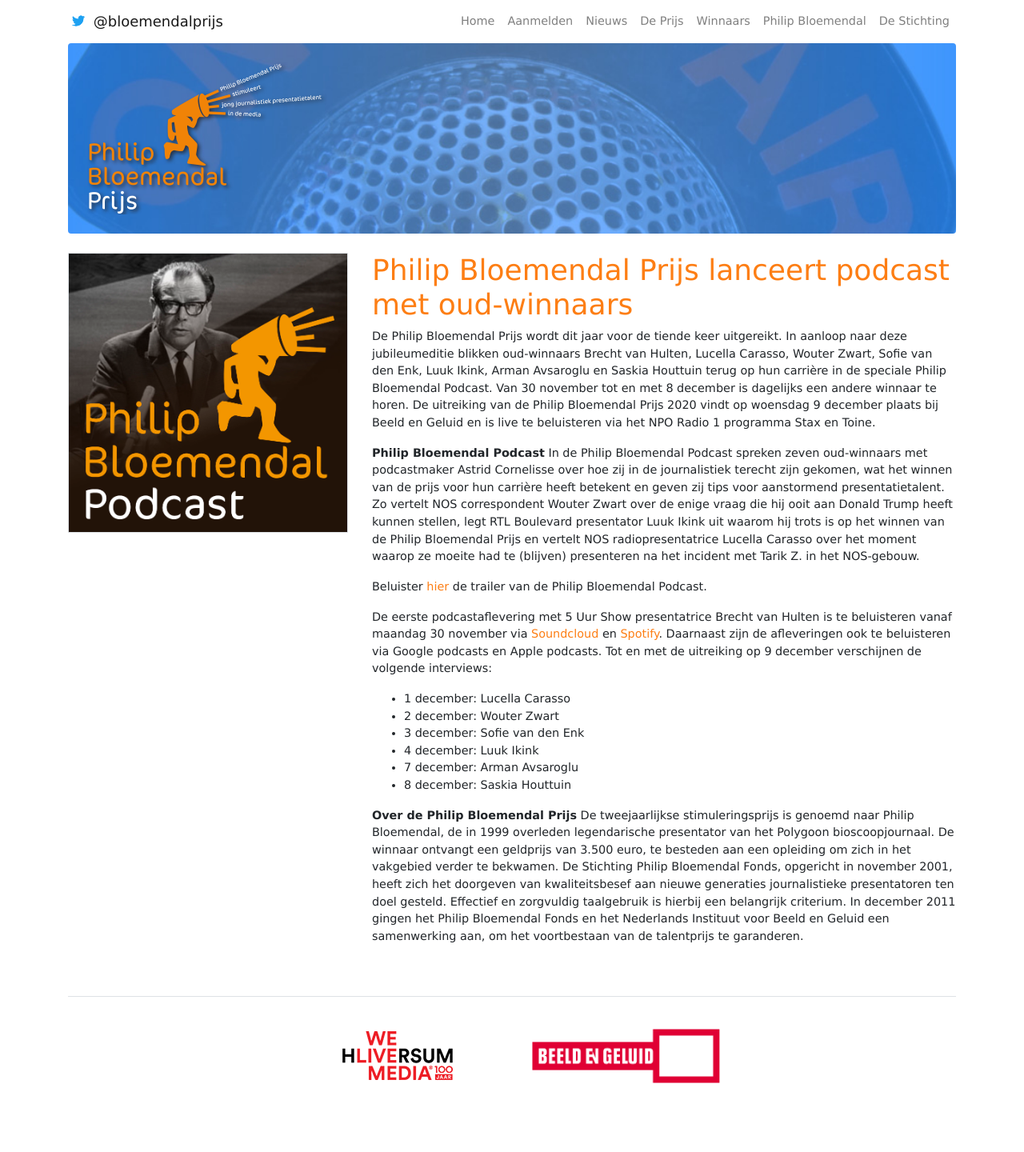
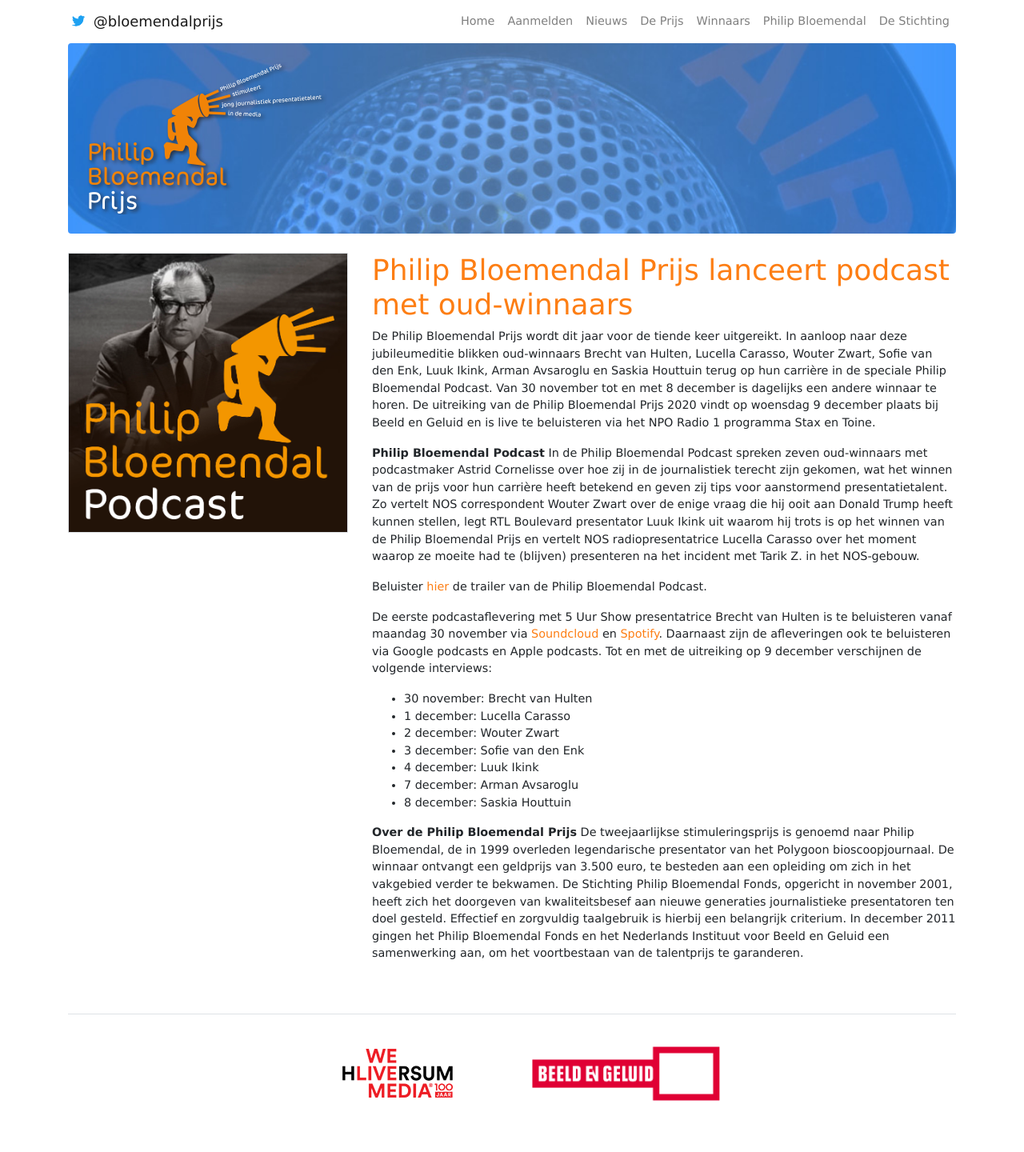
Before and after one commit to bloemendalprijs/bloemendalprijs.github.io, a Jekyll site: the page built from _posts/2020-11-26-philip-bloemendal-prijs-lanceert-podcast-met-oud-winnaars.markdown, in a window 1280 px wide. Shown: the whole page at 80% size. Built offline with Jekyll 4.4.1, drawn with Linux system fonts in a browser that asks for light colours; before the commit the page ends 1418 px from its top, so only the background shows below that.

Commit message:
Updated Philip Bloemendal Prijs Lanceert Podcast Met Oud Winnaars

```diff
--- a/_posts/2020-11-26-philip-bloemendal-prijs-lanceert-podcast-met-oud-winnaars.markdown
+++ b/_posts/2020-11-26-philip-bloemendal-prijs-lanceert-podcast-met-oud-winnaars.markdown
@@ -8,12 +8,13 @@
 De Philip Bloemendal Prijs wordt dit jaar voor de tiende keer uitgereikt. In aanloop naar deze jubileumeditie blikken oud-winnaars Brecht van Hulten, Lucella Carasso, Wouter Zwart, Sofie van den Enk, Luuk Ikink, Arman Avsaroglu en Saskia Houttuin terug op hun carrière in de speciale Philip Bloemendal Podcast. Van 30 november tot en met 8 december is dagelijks een andere winnaar te horen. De uitreiking van de Philip Bloemendal Prijs 2020 vindt op woensdag 9 december plaats bij Beeld en Geluid en is live te beluisteren via het NPO Radio 1 programma Stax en Toine.
 
 **Philip Bloemendal Podcast**
-In de Philip Bloemendal Podcast spreken zeven oud-winnaars met podcastmaker Astrid Cornelisse over hoe zij in de journalistiek terecht zijn gekomen, wat het winnen van de prijs voor hun carrière heeft betekent en geven zij tips voor aanstormend presentatietalent. Zo vertelt NOS correspondent Wouter Zwart over de enige vraag die hij ooit aan Donald Trump heeft kunnen stellen, legt RTL Boulevard presentator Luuk Ikink uit waarom hij trots is op het winnen van de Philip Bloemendal Prijs en vertelt NOS radiopresentatrice Lucella Carasso over het moment waarop ze moeite had te (blijven) presenteren na het incident met Tarik Z. in het NOS-gebouw.
+In de Philip Bloemendal Podcast spreken zeven oud-winnaars met podcastmaker Astrid Cornelisse over hoe zij in de journalistiek terecht zijn gekomen, wat het winnen van de prijs voor hun carrière heeft betekend en geven zij tips voor aanstormend presentatietalent. Zo vertelt NOS correspondent Wouter Zwart over de enige vraag die hij ooit aan Donald Trump heeft kunnen stellen, legt RTL Boulevard presentator Luuk Ikink uit waarom hij trots is op het winnen van de Philip Bloemendal Prijs en vertelt NOS radiopresentatrice Lucella Carasso over het moment waarop ze moeite had te (blijven) presenteren na het incident met Tarik Z. in het NOS-gebouw.
 
 Beluister [hier ](https://open.spotify.com/episode/6AfdpRCgKxtXB492ekbWRB)de trailer van de Philip Bloemendal Podcast.
 
 De eerste podcastaflevering met 5 Uur Show presentatrice Brecht van Hulten is te beluisteren vanaf maandag 30 november via [Soundcloud ](https://soundcloud.com/philipbloemendalpodcast)en [Spotify](https://open.spotify.com/show/1yYgCuvarnl8JjsDAQXnqT). Daarnaast zijn de afleveringen ook te beluisteren via Google podcasts en Apple podcasts. Tot en met de uitreiking op 9 december verschijnen de volgende interviews:
 
+* 30 november: Brecht van Hulten
 * 1 december: Lucella Carasso
 * 2 december: Wouter Zwart
 * 3 december: Sofie van den Enk
```
